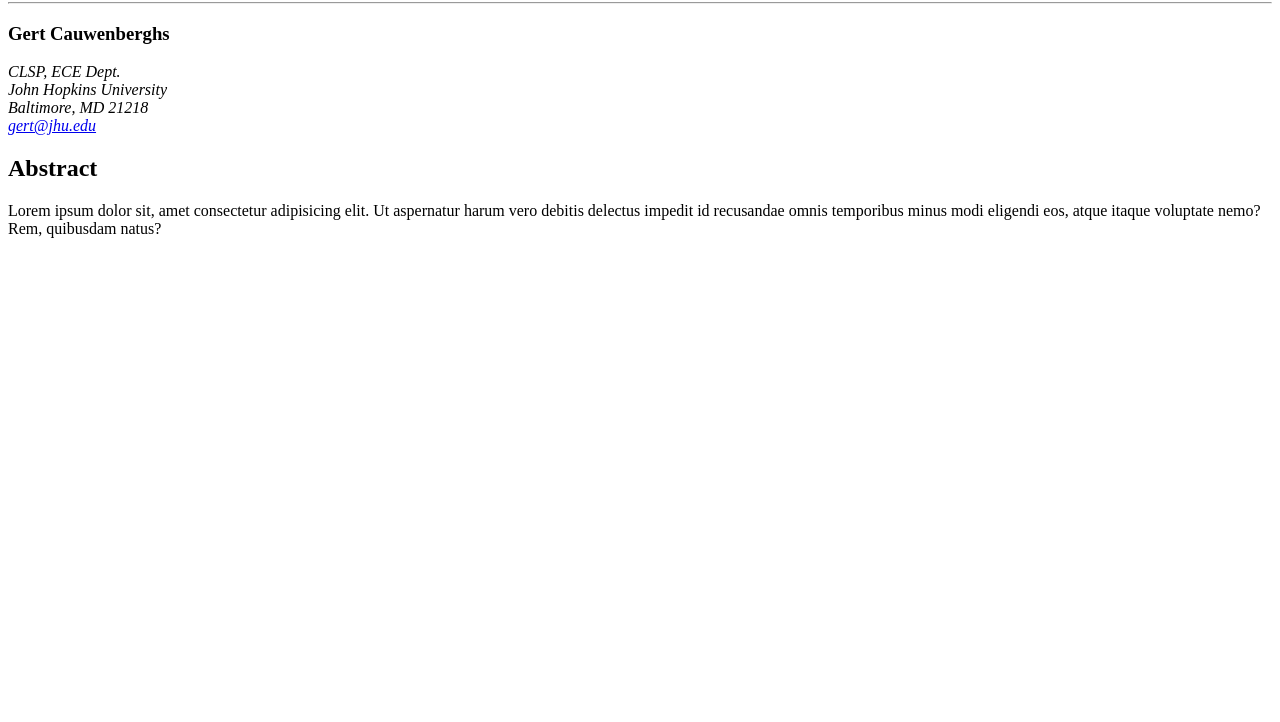
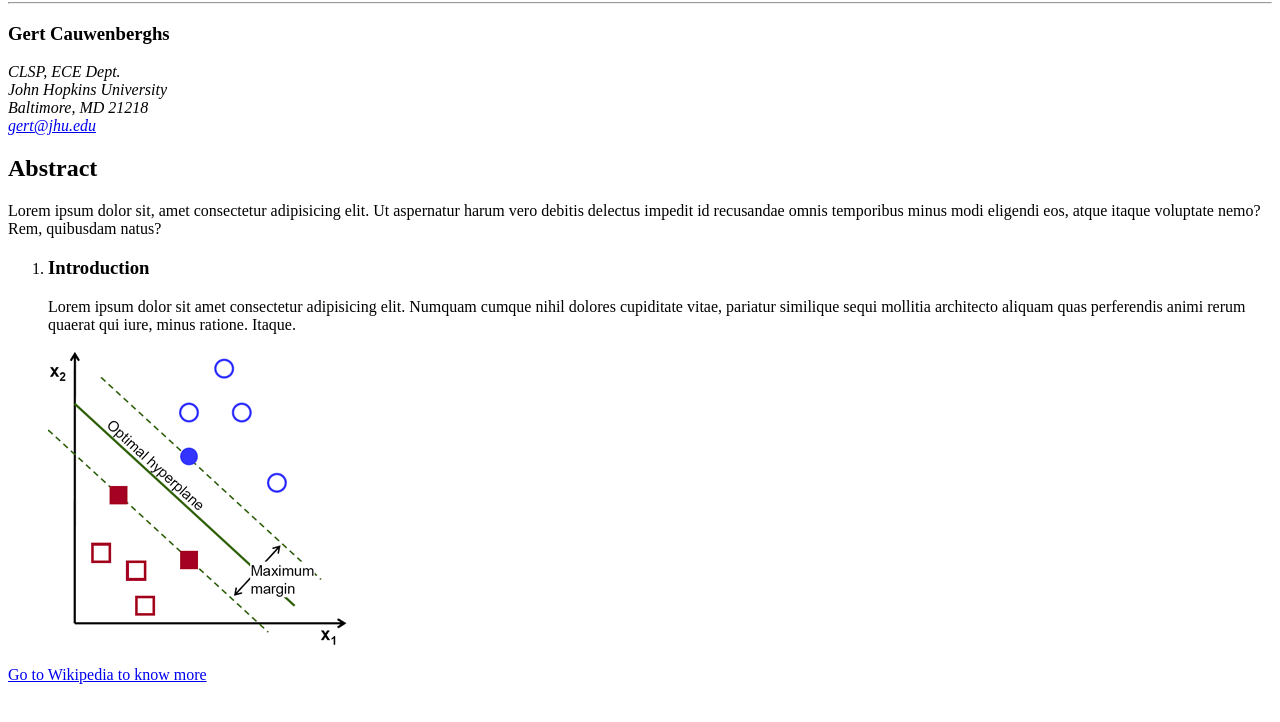
Before and after one commit to olgas-class/html-intro-1, a plain HTML site: page paper-scientifico/index.html in a window 1280 px wide. Shown: the part 78-800 px from the top of the page. Drawn offline with Linux system fonts and the light colour scheme.

Commit message:
feat: content section done

```diff
--- a/paper-scientifico/index.html
+++ b/paper-scientifico/index.html
@@ -31,6 +31,26 @@
           temporibus minus modi eligendi eos, atque itaque voluptate nemo? Rem,
           quibusdam natus?
         </p>
+
+        <ol>
+          <li>
+            <h3>Introduction</h3>
+            <p>
+              Lorem ipsum dolor sit amet consectetur adipisicing elit. Numquam
+              cumque nihil dolores cupiditate vitae, pariatur similique sequi
+              mollitia architecto aliquam quas perferendis animi rerum quaerat
+              qui iure, minus ratione. Itaque.
+            </p>
+            <img
+              src="./img/optimal-hyperplane.png"
+              alt="Optimal hyperplane graph"
+            />
+          </li>
+        </ol>
+
+        <a href="https://wikipedia.org" target="_blank"
+          >Go to Wikipedia to know more</a
+        >
       </section>
       <!-- End Content section -->
     </main>
```
